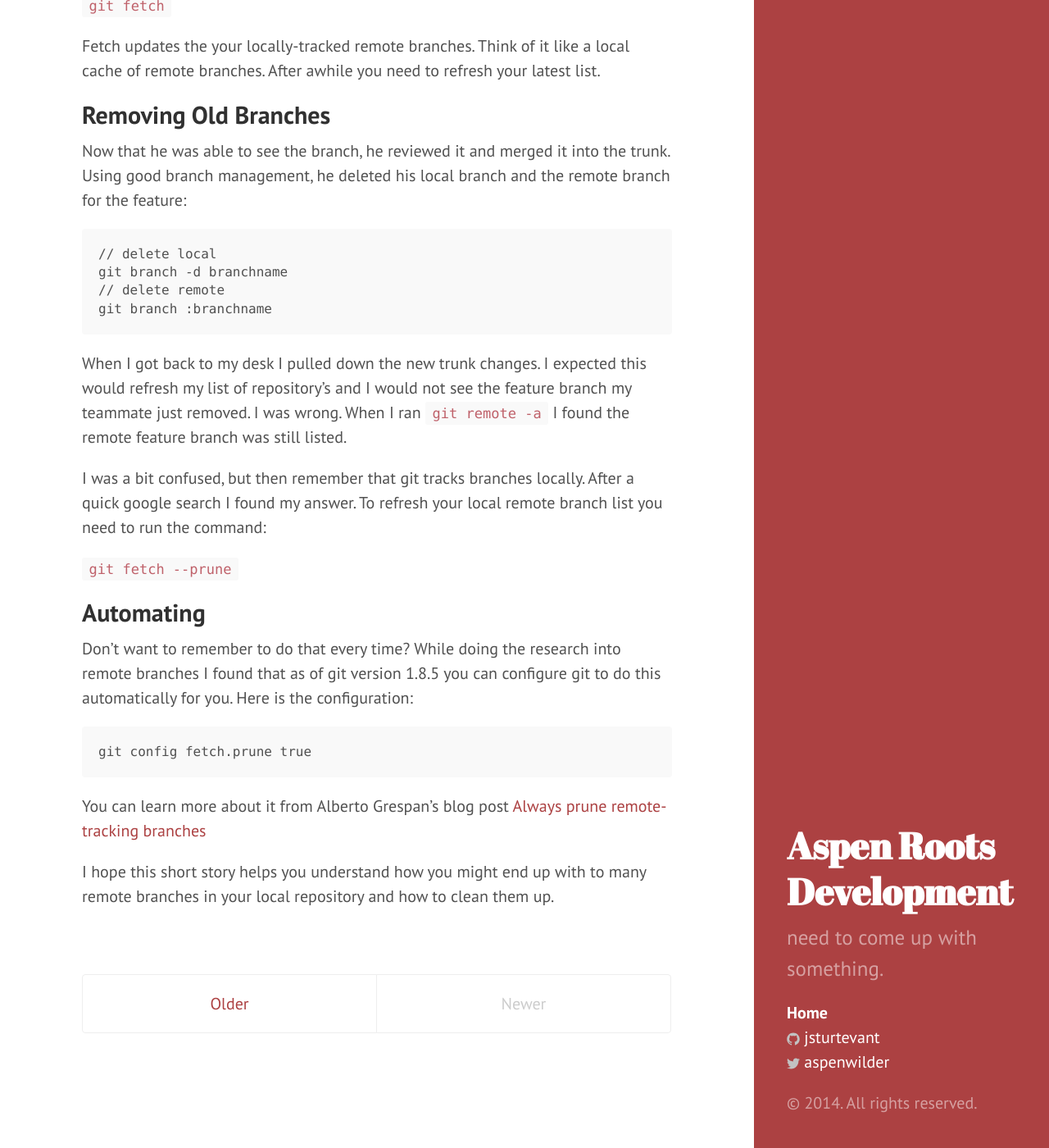
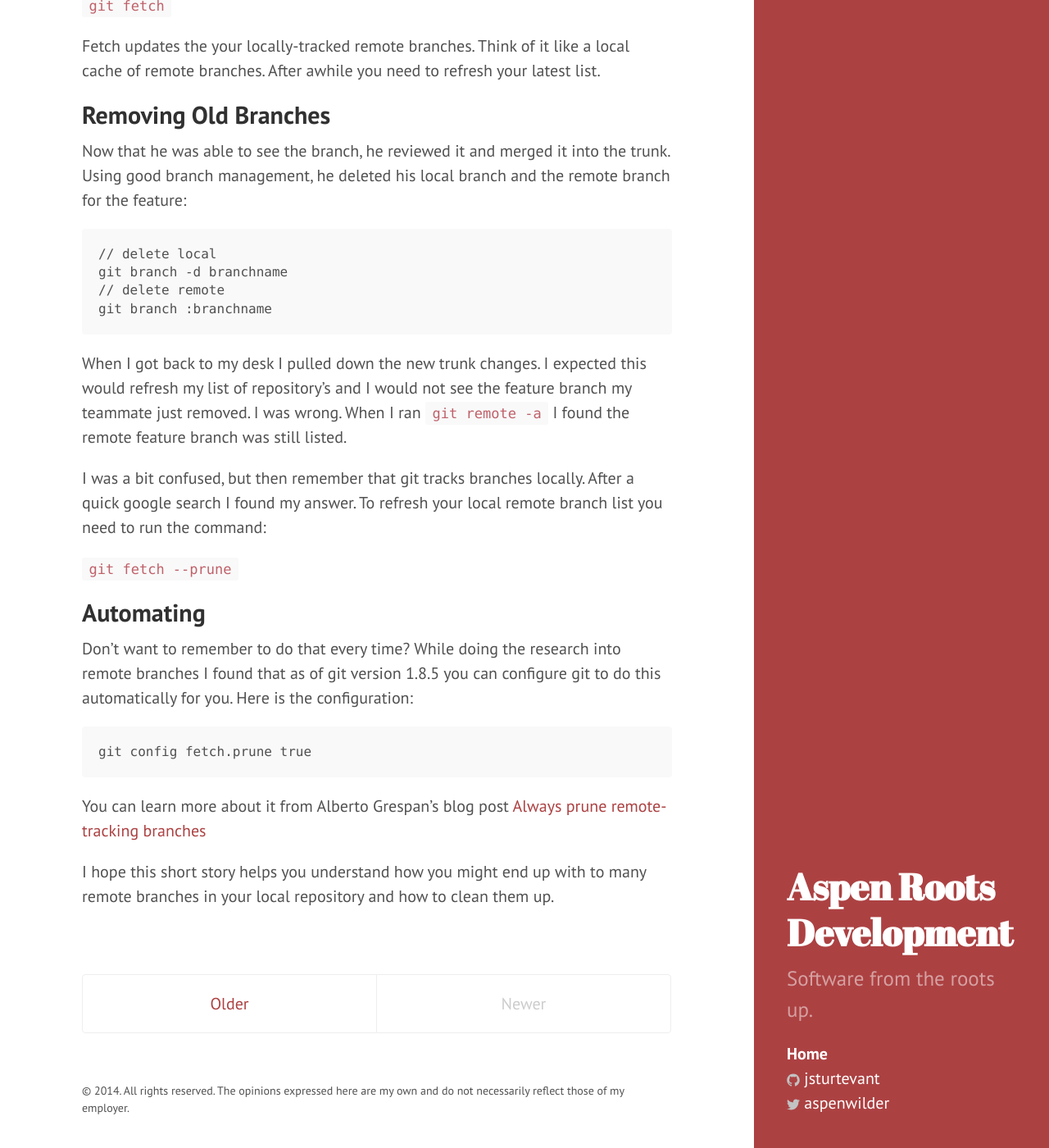
Before and after one commit to jsturtevant/jsturtevant.github.io, a Jekyll site: the page built from index.html, in a window 1280 px wide and 1400 px high, scrolled down 5052 px. Shown: the whole window at 82% size. Built offline with Jekyll 4.4.1, drawn with Linux system fonts in a browser that asks for light colours; Markdown is read by kramdown in place of the engine named in the settings; the list of posts is cut into pages by our own code.

Commit message:
updated tag line and page footer.

```diff
--- a/_config.yml
+++ b/_config.yml
@@ -6,8 +6,8 @@ permalink:        posts/:title
 
 # Setup
 title:            Aspen Roots Development
-tagline:          'Developing software from the roots up.'
-description:      'need to come up with something.'
+tagline:          'Software from the roots up.'
+description:      'Software from the roots up.'
 url:              http://jsturtevant.github.io
 author:
   name:           'James Sturtevant'
--- a/_includes/footer.html
+++ b/_includes/footer.html
@@ -1,61 +1,4 @@
-<footer class="site-footer">
-
-  <div class="wrap">
-
-    <h2 class="footer-heading">{{ site.title }}</h2>
-
-    <div class="footer-col-1 column">
-      <ul>
-        <li>{{ site.title }}</li>
-        <li><a href="mailto:{{ site.email }}">{{ site.email }}</a></li>
-      </ul>
-    </div>
-
-    <div class="footer-col-2 column">
-      <ul>
-        {% if site.github_username %}<li>
-          <a href="https://github.com/{{ site.github_username }}">
-            <span class="icon github">
-              <svg version="1.1" class="github-icon-svg" xmlns="http://www.w3.org/2000/svg" xmlns:xlink="http://www.w3.org/1999/xlink" x="0px" y="0px"
-                 viewBox="0 0 16 16" enable-background="new 0 0 16 16" xml:space="preserve">
-                <path fill-rule="evenodd" clip-rule="evenodd" fill="#C2C2C2" d="M7.999,0.431c-4.285,0-7.76,3.474-7.76,7.761
-                c0,3.428,2.223,6.337,5.307,7.363c0.388,0.071,0.53-0.168,0.53-0.374c0-0.184-0.007-0.672-0.01-1.32
-                c-2.159,0.469-2.614-1.04-2.614-1.04c-0.353-0.896-0.862-1.135-0.862-1.135c-0.705-0.481,0.053-0.472,0.053-0.472
-                c0.779,0.055,1.189,0.8,1.189,0.8c0.692,1.186,1.816,0.843,2.258,0.645c0.071-0.502,0.271-0.843,0.493-1.037
-                C4.86,11.425,3.049,10.76,3.049,7.786c0-0.847,0.302-1.54,0.799-2.082C3.768,5.507,3.501,4.718,3.924,3.65
-                c0,0,0.652-0.209,2.134,0.796C6.677,4.273,7.34,4.187,8,4.184c0.659,0.003,1.323,0.089,1.943,0.261
-                c1.482-1.004,2.132-0.796,2.132-0.796c0.423,1.068,0.157,1.857,0.077,2.054c0.497,0.542,0.798,1.235,0.798,2.082
-                c0,2.981-1.814,3.637-3.543,3.829c0.279,0.24,0.527,0.713,0.527,1.437c0,1.037-0.01,1.874-0.01,2.129
-                c0,0.208,0.14,0.449,0.534,0.373c3.081-1.028,5.302-3.935,5.302-7.362C15.76,3.906,12.285,0.431,7.999,0.431z"/>
-              </svg>
-            </span>
-            <span class="username">{{ site.github_username }}</span>
-          </a>
-        </li>{% endif %}
-        {% if site.twitter_username %}<li>
-          <a href="https://twitter.com/{{ site.twitter_username }}">
-            <span class="icon twitter">
-              <svg version="1.1" class="twitter-icon-svg" xmlns="http://www.w3.org/2000/svg" xmlns:xlink="http://www.w3.org/1999/xlink" x="0px" y="0px"
-                 viewBox="0 0 16 16" enable-background="new 0 0 16 16" xml:space="preserve">
-                <path fill="#C2C2C2" d="M15.969,3.058c-0.586,0.26-1.217,0.436-1.878,0.515c0.675-0.405,1.194-1.045,1.438-1.809
-                c-0.632,0.375-1.332,0.647-2.076,0.793c-0.596-0.636-1.446-1.033-2.387-1.033c-1.806,0-3.27,1.464-3.27,3.27
-                c0,0.256,0.029,0.506,0.085,0.745C5.163,5.404,2.753,4.102,1.14,2.124C0.859,2.607,0.698,3.168,0.698,3.767
-                c0,1.134,0.577,2.135,1.455,2.722C1.616,6.472,1.112,6.325,0.671,6.08c0,0.014,0,0.027,0,0.041c0,1.584,1.127,2.906,2.623,3.206
-                C3.02,9.402,2.731,9.442,2.433,9.442c-0.211,0-0.416-0.021-0.615-0.059c0.416,1.299,1.624,2.245,3.055,2.271
-                c-1.119,0.877-2.529,1.4-4.061,1.4c-0.264,0-0.524-0.015-0.78-0.046c1.447,0.928,3.166,1.469,5.013,1.469
-                c6.015,0,9.304-4.983,9.304-9.304c0-0.142-0.003-0.283-0.009-0.423C14.976,4.29,15.531,3.714,15.969,3.058z"/>
-              </svg>
-            </span>
-            <span class="username">{{ site.twitter_username }}</span>
-          </a>
-        </li>{% endif %}
-      </ul>
-    </div>
-
-    <div class="footer-col-3 column">
-      <p class="text">{{ site.description }}</p>
-    </div>
-
-  </div>
-
-</footer>
+<p>
+    &copy; {{ site.time | date: '%Y' }}. All rights reserved. The opinions expressed here are my own and do not
+    necessarily reflect those of my employer.
+</p>
--- a/_includes/sidebar.html
+++ b/_includes/sidebar.html
@@ -65,7 +65,5 @@
         </li>{% endif %}
       </ul>
     </ul>
-
-    <p>&copy; {{ site.time | date: '%Y' }}. All rights reserved.</p>
   </div>
 </div>
--- a/_layouts/default.html
+++ b/_layouts/default.html
@@ -9,6 +9,9 @@
 
     <div class="content container">
       {{ content }}
+        <footer>
+            {% include footer.html %}
+        </footer>
     </div>
 
   </body>
--- a/public/css/site.css
+++ b/public/css/site.css
@@ -15,3 +15,11 @@ ul.social {
 .sidebar-about h1 {
 font-size: 2.25rem;
 }
+
+.content {
+    padding-bottom: 0;
+}
+
+footer {
+    font-size: .7em;
+}
```
